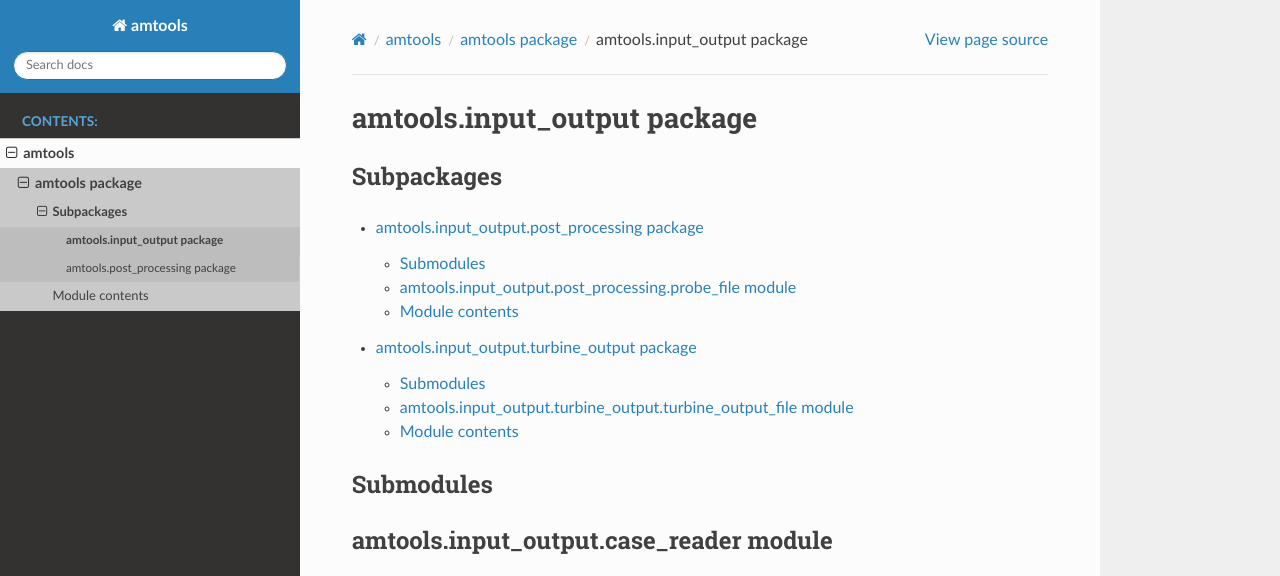
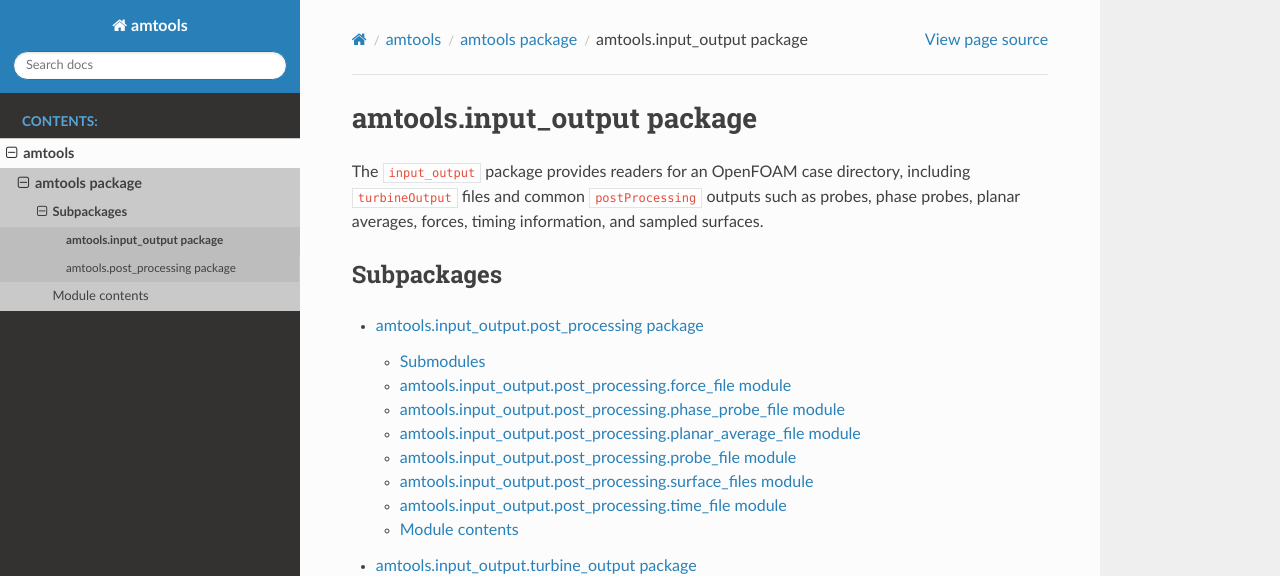
Before and after one commit to UoO-Tidal-and-Wind/Actuator-Method-Tools, a Sphinx documentation site: the page built from docs/amtools.input_output.rst, in a window 1280 px wide and 1267 px high, cut to the strip 0-576 px from the top of the window. Built offline with Sphinx 7.4.7 and the Read the Docs theme 3.1.0, drawn with Linux system fonts in a browser that asks for light colours.

Commit message:
added to docs

```diff
--- a/docs/amtools.input_output.post_processing.rst
+++ b/docs/amtools.input_output.post_processing.rst
@@ -1,13 +1,57 @@
 amtools.input\_output.post\_processing package
 ==============================================
 
+Readers for OpenFOAM outputs stored below a case ``postProcessing`` directory.
+These modules can be used directly, but most users should access them through
+:class:`amtools.input_output.case_reader.CaseReader`.
+
 Submodules
 ----------
+
+amtools.input\_output.post\_processing.force\_file module
+---------------------------------------------------------
+
+.. automodule:: amtools.input_output.post_processing.force_file
+   :members:
+   :show-inheritance:
+   :undoc-members:
+
+amtools.input\_output.post\_processing.phase\_probe\_file module
+-----------------------------------------------------------------
+
+.. automodule:: amtools.input_output.post_processing.phase_probe_file
+   :members:
+   :show-inheritance:
+   :undoc-members:
+
+amtools.input\_output.post\_processing.planar\_average\_file module
+-------------------------------------------------------------------
+
+.. automodule:: amtools.input_output.post_processing.planar_average_file
+   :members:
+   :show-inheritance:
+   :undoc-members:
 
 amtools.input\_output.post\_processing.probe\_file module
 ---------------------------------------------------------
 
 .. automodule:: amtools.input_output.post_processing.probe_file
+   :members:
+   :show-inheritance:
+   :undoc-members:
+
+amtools.input\_output.post\_processing.surface\_files module
+------------------------------------------------------------
+
+.. automodule:: amtools.input_output.post_processing.surface_files
+   :members:
+   :show-inheritance:
+   :undoc-members:
+
+amtools.input\_output.post\_processing.time\_file module
+--------------------------------------------------------
+
+.. automodule:: amtools.input_output.post_processing.time_file
    :members:
    :show-inheritance:
    :undoc-members:
--- a/docs/amtools.input_output.rst
+++ b/docs/amtools.input_output.rst
@@ -1,5 +1,10 @@
 amtools.input\_output package
 =============================
+
+The ``input_output`` package provides readers for an OpenFOAM case directory,
+including ``turbineOutput`` files and common ``postProcessing`` outputs such as
+probes, phase probes, planar averages, forces, timing information, and sampled
+surfaces.
 
 Subpackages
 -----------
--- a/docs/amtools.input_output.turbine_output.rst
+++ b/docs/amtools.input_output.turbine_output.rst
@@ -1,5 +1,10 @@
 amtools.input\_output.turbine\_output package
 =============================================
+
+Readers for OpenFOAM outputs stored below a case ``turbineOutput`` directory.
+Most code should access these through
+:class:`amtools.input_output.case_reader.CaseReader` unless a single file is
+being read directly.
 
 Submodules
 ----------
--- a/docs/conf.py
+++ b/docs/conf.py
@@ -9,7 +9,7 @@
 import os
 import sys
 
-sys.path.insert(0, os.path.abspath(os.path.join("..", "src", "amtools")))
+sys.path.insert(0, os.path.abspath(os.path.join("..", "src")))
 
 project = "amtools"
 copyright = "2025, Dylan"
```
